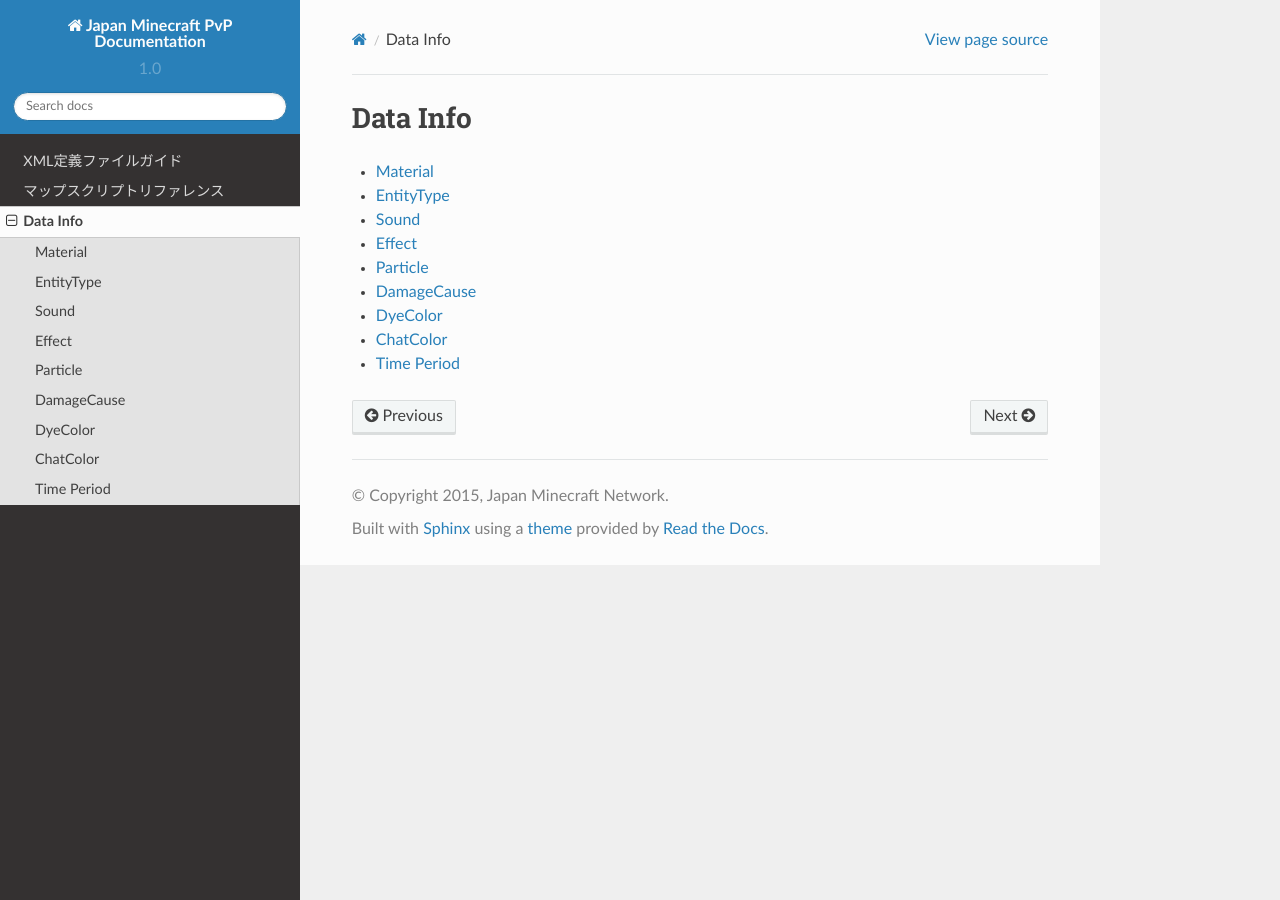
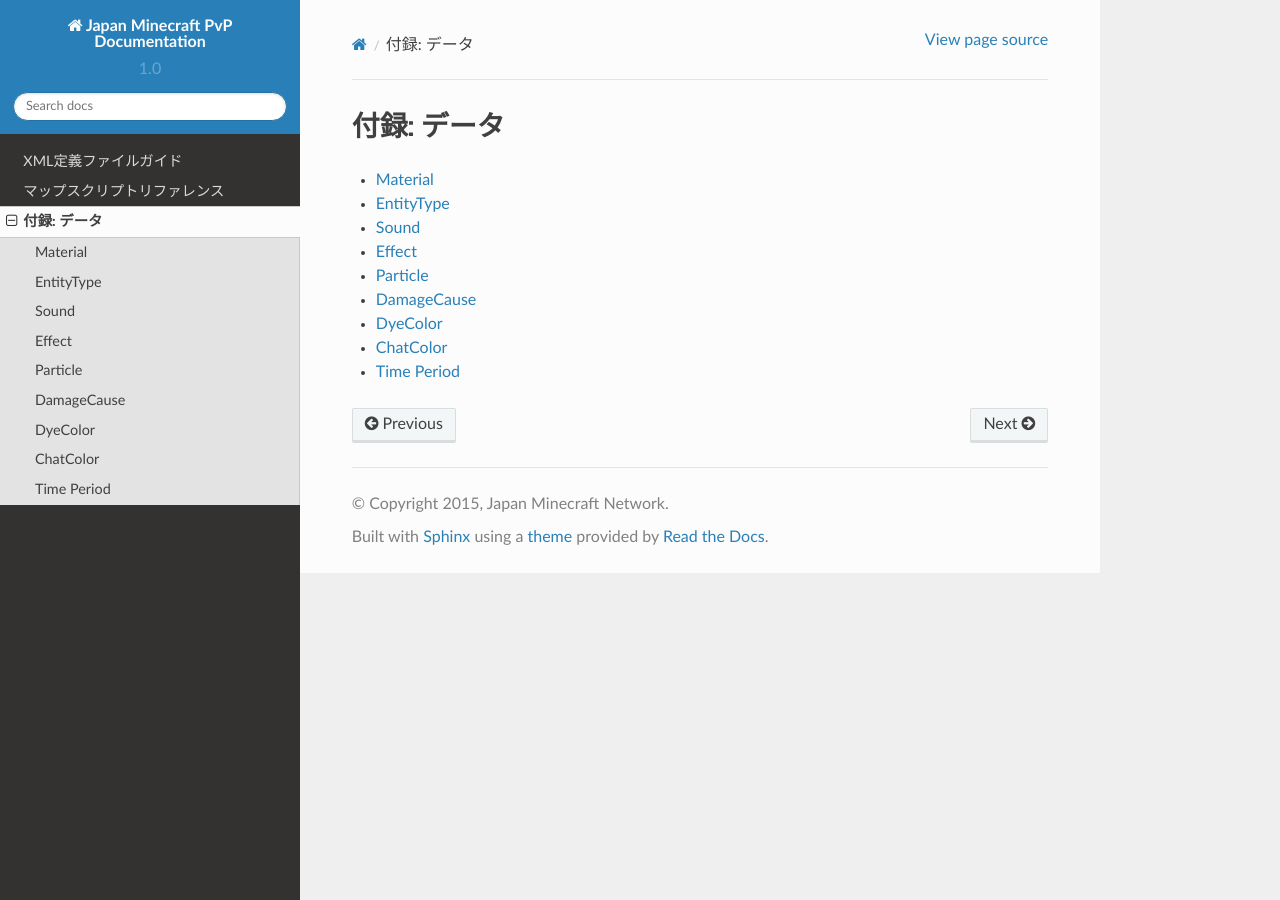
Before and after one commit to MinecraftJP/pvp-docs, a Sphinx documentation site: the page built from docs/data/index.rst, in a window 1280 px wide. Built offline with Sphinx 7.4.7 and the Read the Docs theme 2.0.0, drawn with Linux system fonts in a browser that asks for light colours.

Commit message:
データタイトルを変更

```diff
--- a/docs/data/index.rst
+++ b/docs/data/index.rst
@@ -1,5 +1,5 @@
-Data Info
-############
+付録: データ
+#############
 
 
 
```
